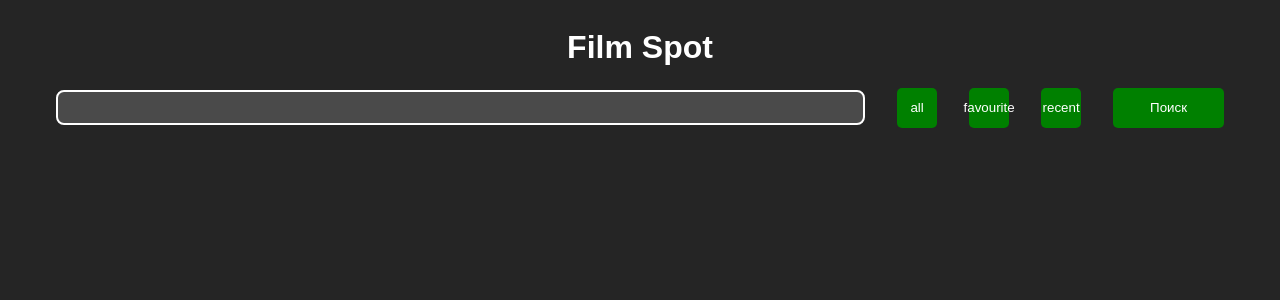
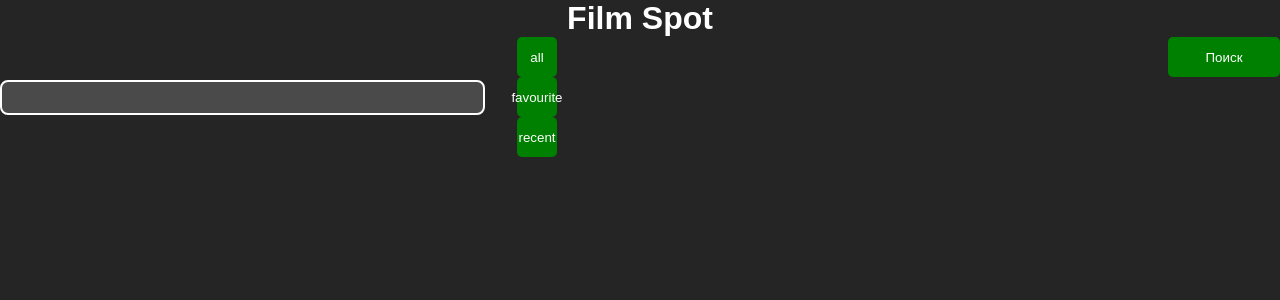
Before and after one commit to silius124/Film_spot, a React (Vite) app: page / in a window 1280 px wide. Shown: the top 300 px of the page. Built offline with nearby package versions, Linux system fonts and the light colour scheme.

Commit message:
продолжил делать стили

```diff
--- a/src/App.jsx
+++ b/src/App.jsx
@@ -9,7 +9,7 @@ function App() {
 
   return (
     <div className="main-content">
-      <Header changeFilter={setFilter} />
+      <Header setFilter={setFilter} />
       {status === "loading" && <p>Загрузка...</p>}
       {status === "successed" && <Movies filter={filter} />}
       {status === "failed" && <p>Такого фильма не найдено</p>}
--- a/src/assets/components/_block.scss
+++ b/src/assets/components/_block.scss
@@ -4,4 +4,8 @@
   justify-content: center;
   display: flex;
   gap: 2rem;
+
+  @media (max-width: 500px) {
+    flex-direction: column;
+  }
 }
--- a/src/assets/components/_buttons.scss
+++ b/src/assets/components/_buttons.scss
@@ -37,8 +37,14 @@ $size: 2.5rem;
 
   &-box-green {
     @include button(green, $box: true);
+    &:hover {
+      @include button(transparent, true);
+    }
   }
   &-box-red {
     @include button(red, $box: true);
+    &:hover {
+      @include button(transparent, true);
+    }
   }
 }
--- a/src/assets/components/_card.scss
+++ b/src/assets/components/_card.scss
@@ -1,12 +1,11 @@
 .card {
-  width: 20rem;
-  height: auto;
+  width: 15rem;
+  height: 20rem;
   display: flex;
-  padding: 1rem;
   flex-direction: column;
   align-items: center;
   justify-content: space-around;
-  border: 2px solid white;
-  border-radius: 5px;
+  border-radius: 10px;
   margin: 1rem;
+  cursor: pointer;
 }
--- /dev/null
+++ b/src/assets/components/_image.scss
@@ -0,0 +1,4 @@
+.block_img {
+  width: 15rem;
+  height: 17rem;
+}
--- /dev/null
+++ b/src/assets/components/_normolize.scss
@@ -0,0 +1,17 @@
+* {
+  margin: 0;
+  padding: 0;
+  box-sizing: border-box;
+}
+
+html,
+body {
+  height: 100%;
+  font-family: sans-serif;
+}
+
+button,
+input,
+textarea {
+  font-family: inherit;
+}
--- a/src/assets/styles.scss
+++ b/src/assets/styles.scss
@@ -1,6 +1,8 @@
 @use "./components/buttons";
 @use "./components/block";
 @use "./components/header";
+@use "./components/normolize";
+@use "./components/image";
 @use "./components/inputs";
 @use "./components/card";
 body {
@@ -13,8 +15,11 @@ body {
   max-width: 1280px;
   margin: 0 auto;
 }
+ul {
+  list-style: none;
+}
 .main-content {
-  margin: 0 3rem;
+  width: 100%;
 }
 .movie-list {
   width: 100%;
--- a/src/components/Header.jsx
+++ b/src/components/Header.jsx
@@ -21,6 +21,14 @@ function Header({ setFilter }) {
           id="title_input"
           className="input_movie"
         />
+        <div
+          style={{
+            display: "flex",
+            justifyContent: "space-between",
+            width: "100%",
+          }}
+        >
+          <div>
             {filters.map((filter, index) => (
               <button
                 type="button"
@@ -31,6 +39,7 @@ function Header({ setFilter }) {
                 {filter}
               </button>
             ))}
+          </div>
 
           <button
             className="btn-green"
@@ -41,6 +50,7 @@ function Header({ setFilter }) {
             Поиск
           </button>
         </div>
+      </div>
     </header>
   );
 }
--- a/src/components/Movies.jsx
+++ b/src/components/Movies.jsx
@@ -1,6 +1,6 @@
 import { useDispatch, useSelector } from "react-redux";
 import {
-  addToFavourite,
+  // addToFavourite,
   deleteFromFavourite,
   getMovie,
 } from "../store/slicers/MovieSlice";
@@ -12,9 +12,9 @@ function Movies({ filter }) {
   const movies = useSelector((store) => store.movies.moviesList);
   const status = useSelector((store) => store.movies.status);
   const favourites = useSelector((store) => store.movies.favourites);
-  function handleClickAddFavourite(movie) {
-    dispatch(addToFavourite(movie));
-  }
+  // function handleClickAddFavourite(movie) {
+  //   dispatch(addToFavourite(movie));
+  // }
   function handleClickDeleteFavourite(movie) {
     dispatch(deleteFromFavourite(movie));
   }
@@ -32,15 +32,28 @@ function Movies({ filter }) {
                 className="card"
                 key={movie.imdbID}
                 onClick={() => handleClickToMovie(movie.Title)}
+                style={{
+                  backgroundImage: `url(${movie.Poster})`,
+                  position: "relative",
+                }}
               >
-                <img src={movie.Poster} alt={movie.title} />
-                {movie.Title} был выпущен в {movie.Year}{" "}
-                <button
-                  onClick={() => handleClickAddFavourite(movie)}
-                  className="btn-box-green"
+                <div
+                  style={{
+                    backgroundColor: "gray",
+                    bottom: "0",
+                    position: "absolute",
+                    width: "100%",
+                    display: "flex",
+                    flexDirection: "column",
+                    alignItems: "start",
+                    gap: "1rem",
+                    padding: "1rem 0",
+                    opacity: ".8",
+                  }}
                 >
-                  В избранное
-                </button>
+                  <div>{movie.Title} </div>
+                  <div>{movie.Year}</div>
+                </div>
               </li>
             );
           })}
@@ -49,15 +62,17 @@ function Movies({ filter }) {
             return (
               <li
                 key={movie.imdbID}
+                className="card"
+                style={{ backgroundImage: `url(${movie.Poster})` }}
                 onClick={() => handleClickToMovie(movie.Title)}
               >
-                <div className="card">
-                  <img src={movie.Poster} alt={movie.title} />
-                  {movie.Title} был выпущен в {movie.Year}{" "}
-                  <button onClick={() => handleClickDeleteFavourite(movie)}>
-                    Удалить из избранного
-                  </button>
-                </div>
+                {movie.Title} был выпущен в {movie.Year}{" "}
+                <button
+                  className="btn-box-red"
+                  onClick={() => handleClickDeleteFavourite(movie)}
+                >
+                  Удалить из избранного
+                </button>
               </li>
             );
           })}
```
Lines whose indentation alone changed are shown as unchanged.
